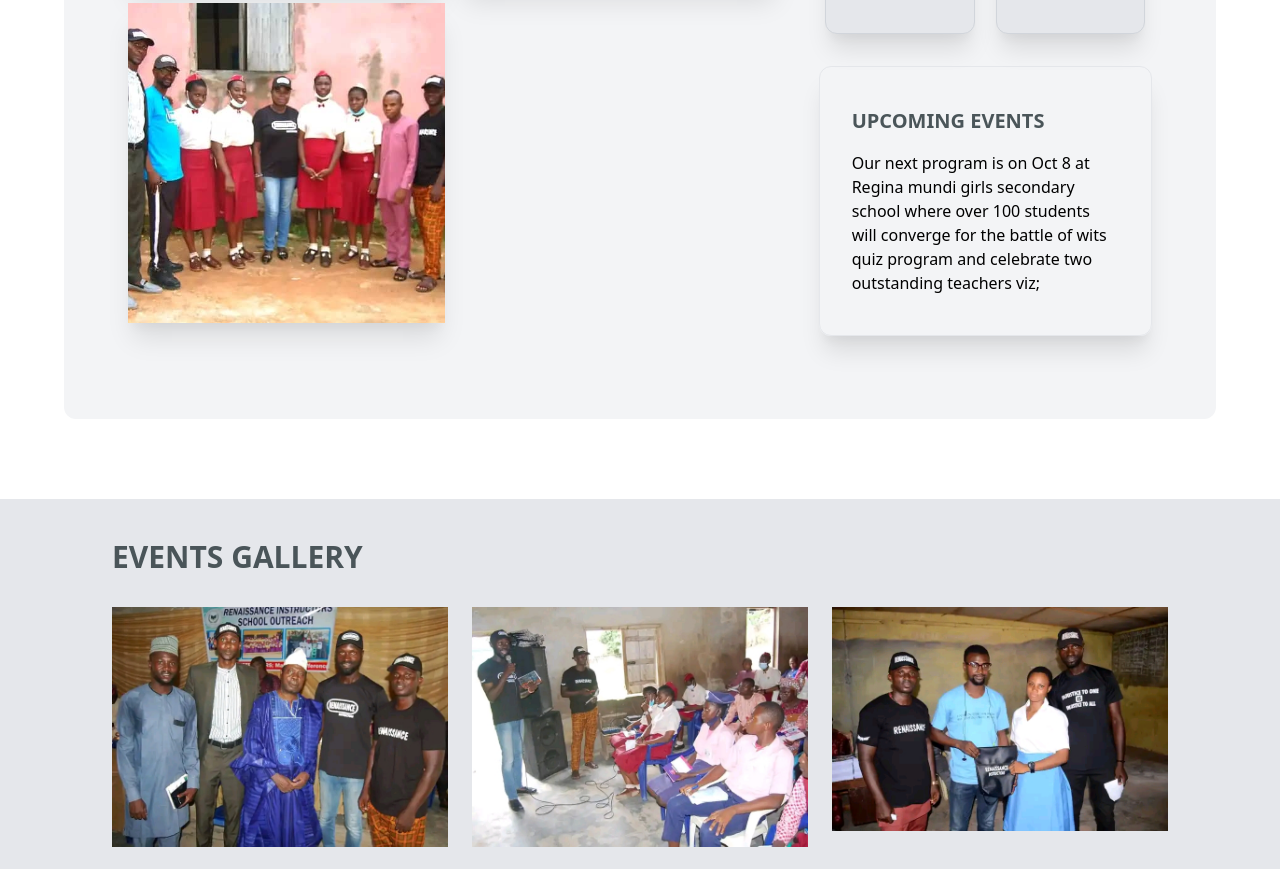
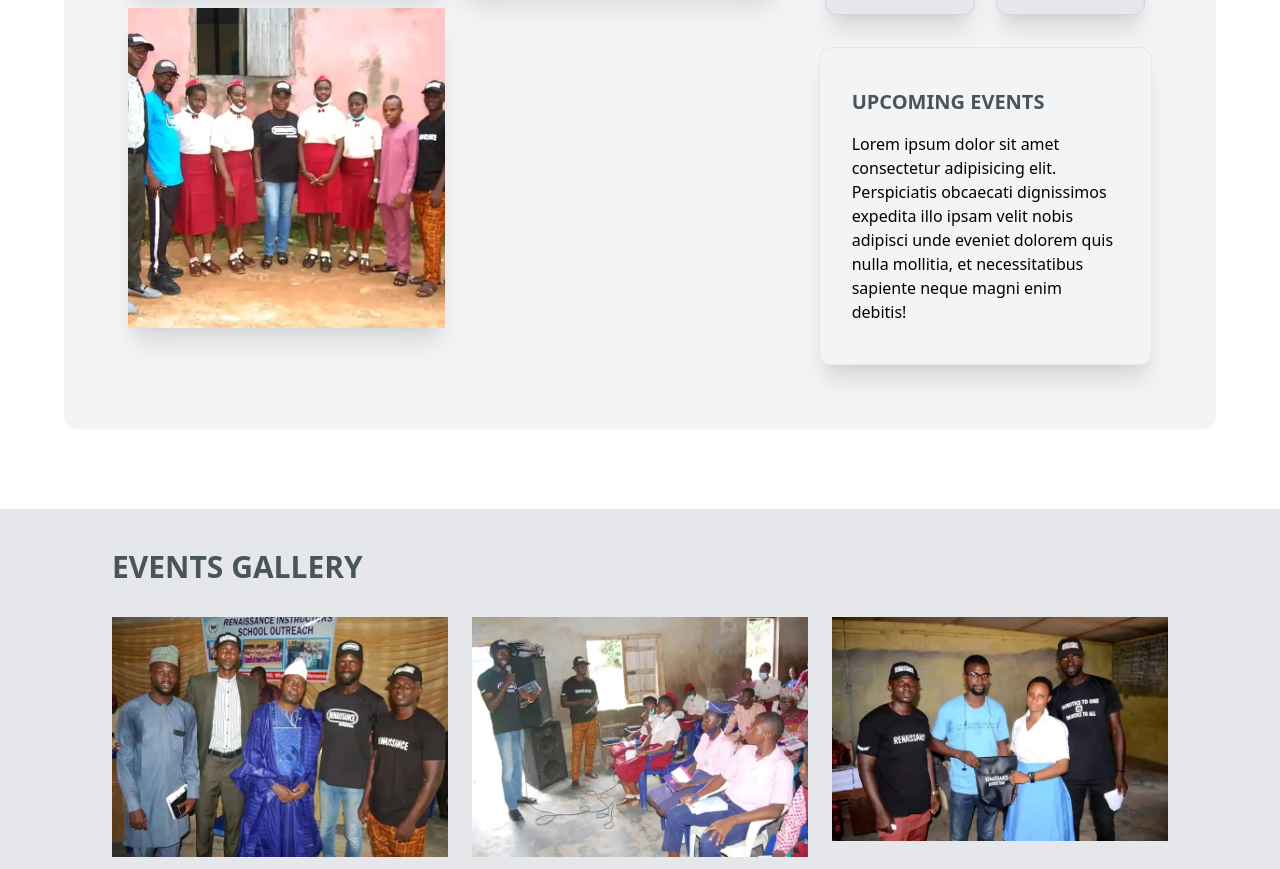
Before and after one commit to Victorakinwunmi/Login-dashboard, a Nuxt app: page / in a window 1280 px wide. Shown: the part 1860-2729 px from the top of the page. Built offline with nearby package versions, Linux system fonts and the light colour scheme.

Commit message:
i added changetext function to upcoming events div

```diff
--- a/pages/index.vue
+++ b/pages/index.vue
@@ -126,7 +126,7 @@
 
               <div class="border mx-auto border-gray-200 shadow-xl w-11/12 lg:w-full py-10 px-8 rounded-xl mt-8">
                 <h1 class="font-bold text-secondary-100 text-xl">UPCOMING EVENTS</h1>
-                <div class="mt-4">Our next program is on Oct 8 at Regina mundi girls secondary school where over 100 students will converge for the battle of wits quiz program and celebrate two outstanding teachers viz;</div>
+                <h1 class="mt-4">{{whois[0]}}</h1>
               </div>
             </div>
           </div>
@@ -243,9 +243,26 @@ data(){
       third_popup:false,
       fourth_popup:false,
       fifth_popup:false,
+
+      whois: [
+         `Our next program is on Oct 8 at Regina mundi girls secondary school where over 100 students will converge for the battle of wits quiz program and celebrate two outstanding teachers viz`,
+         `Lorem ipsum dolor sit amet consectetur adipisicing elit. Perspiciatis obcaecati dignissimos expedita illo ipsam velit nobis adipisci unde eveniet dolorem quis nulla mollitia, et necessitatibus sapiente neque magni enim debitis!`,
+        ]
+
     };
   },
+
+  mounted(){
+    window.setInterval(()=>{
+      this.pollPerson();
+    }, 5000);
+  },
+
   methods:{
+     pollPerson(){
+      const first = this.whois.shift();
+      this.whois = this.whois.concat(first);
+    },
     firstModal(){
       this.first_popup=!this.first_popup;
     },
@@ -263,6 +280,10 @@ data(){
     }
   },
 }
+
+
+
+
 </script>
 
 <style>
```
